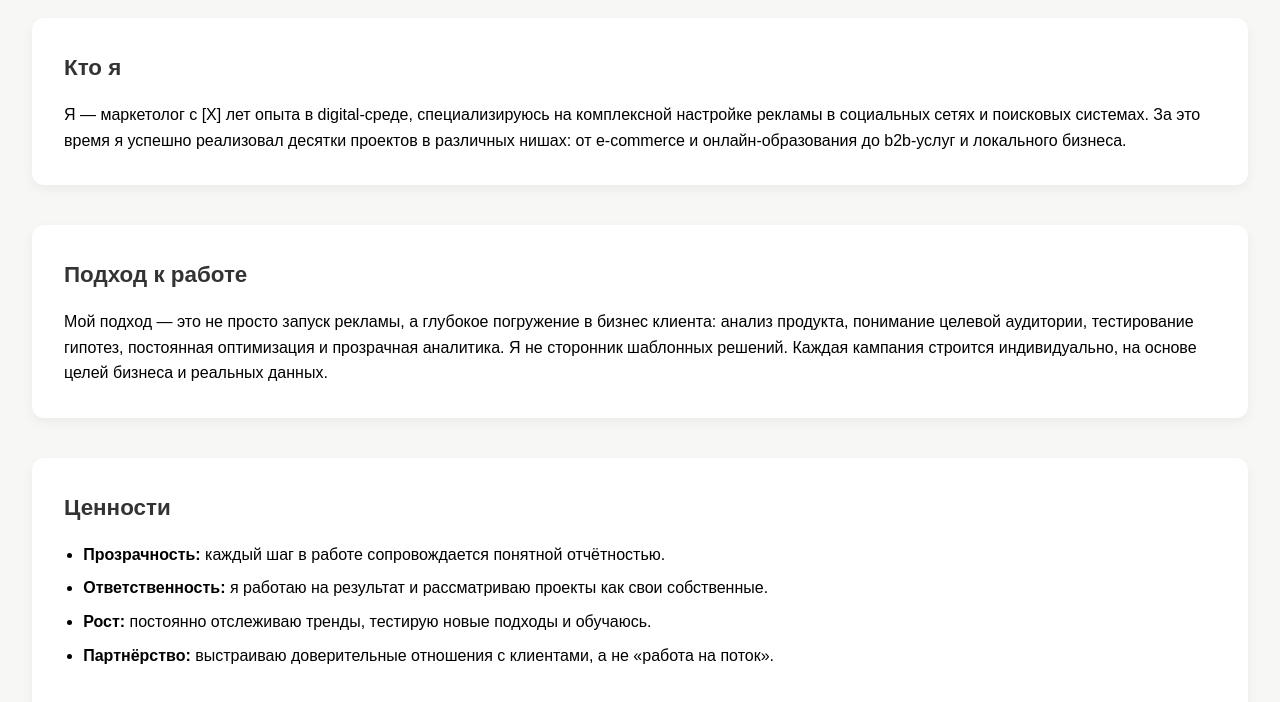
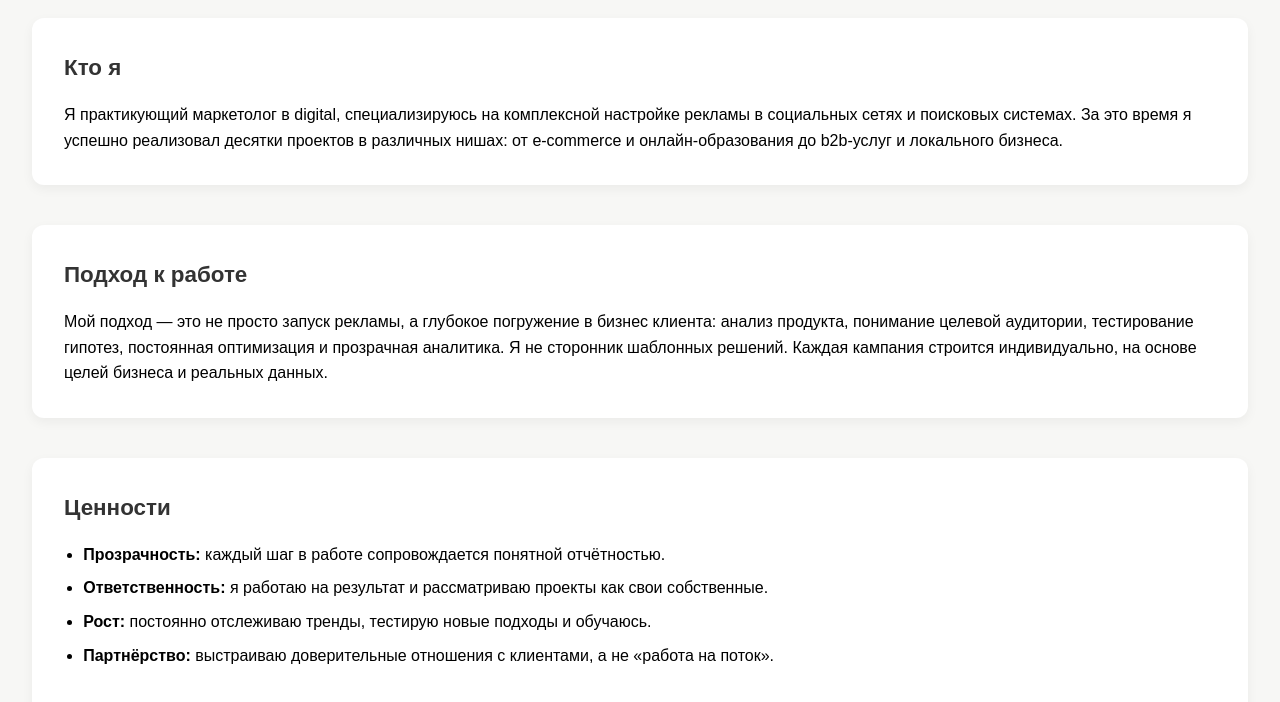
Before and after one commit to syntaxmoscow/syntaxmoscow.github.io, a plain HTML site: page about.html in a window 1280 px wide. Shown: the part 208-910 px from the top of the page. Drawn offline with Linux system fonts and the light colour scheme.

Commit message:
Update about.html

```diff
--- a/about.html
+++ b/about.html
@@ -61,7 +61,7 @@
 
   <div class="block">
     <h2>Кто я</h2>
-    <p>Я — маркетолог с [X] лет опыта в digital-среде, специализируюсь на комплексной настройке рекламы в социальных сетях и поисковых системах. За это время я успешно реализовал десятки проектов в различных нишах: от e-commerce и онлайн-образования до b2b-услуг и локального бизнеса.</p>
+    <p>Я практикующий маркетолог в digital, специализируюсь на комплексной настройке рекламы в социальных сетях и поисковых системах. За это время я успешно реализовал десятки проектов в различных нишах: от e-commerce и онлайн-образования до b2b-услуг и локального бизнеса.</p>
   </div>
 
   <div class="block">
```
